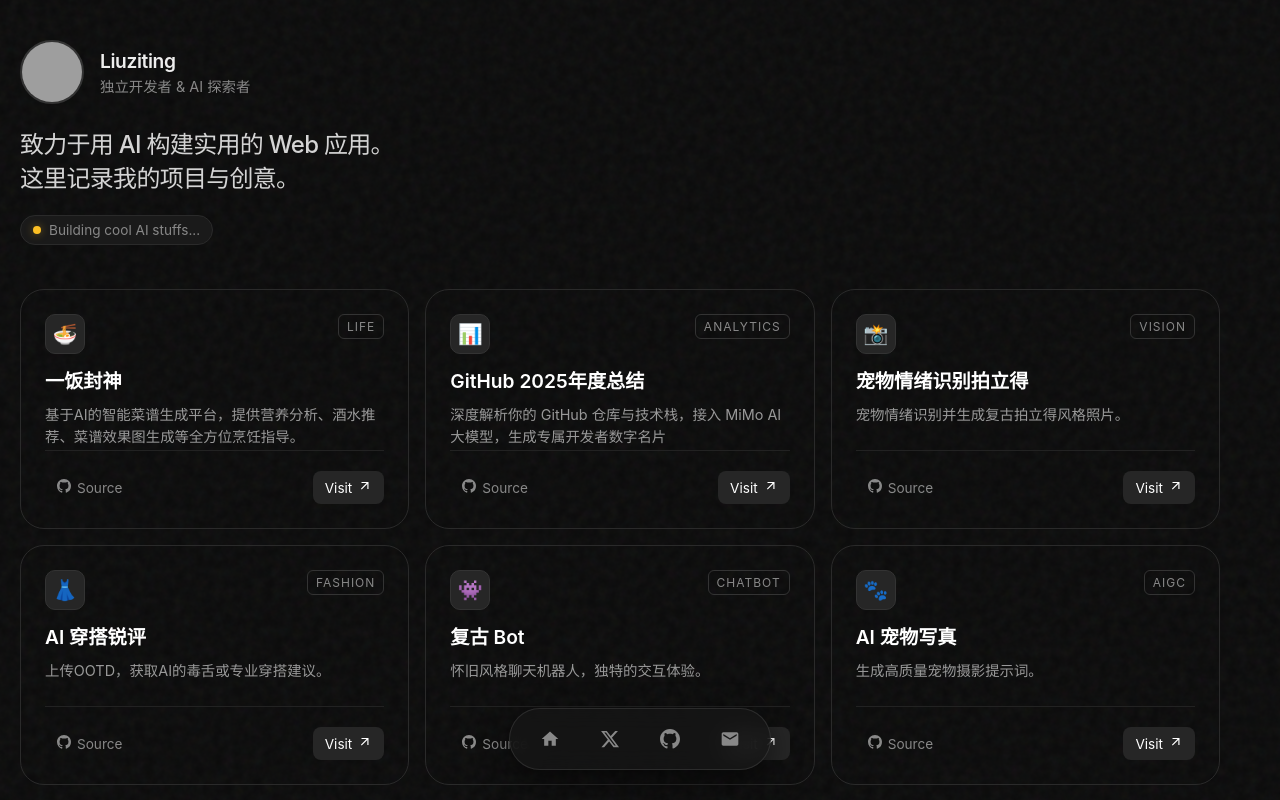
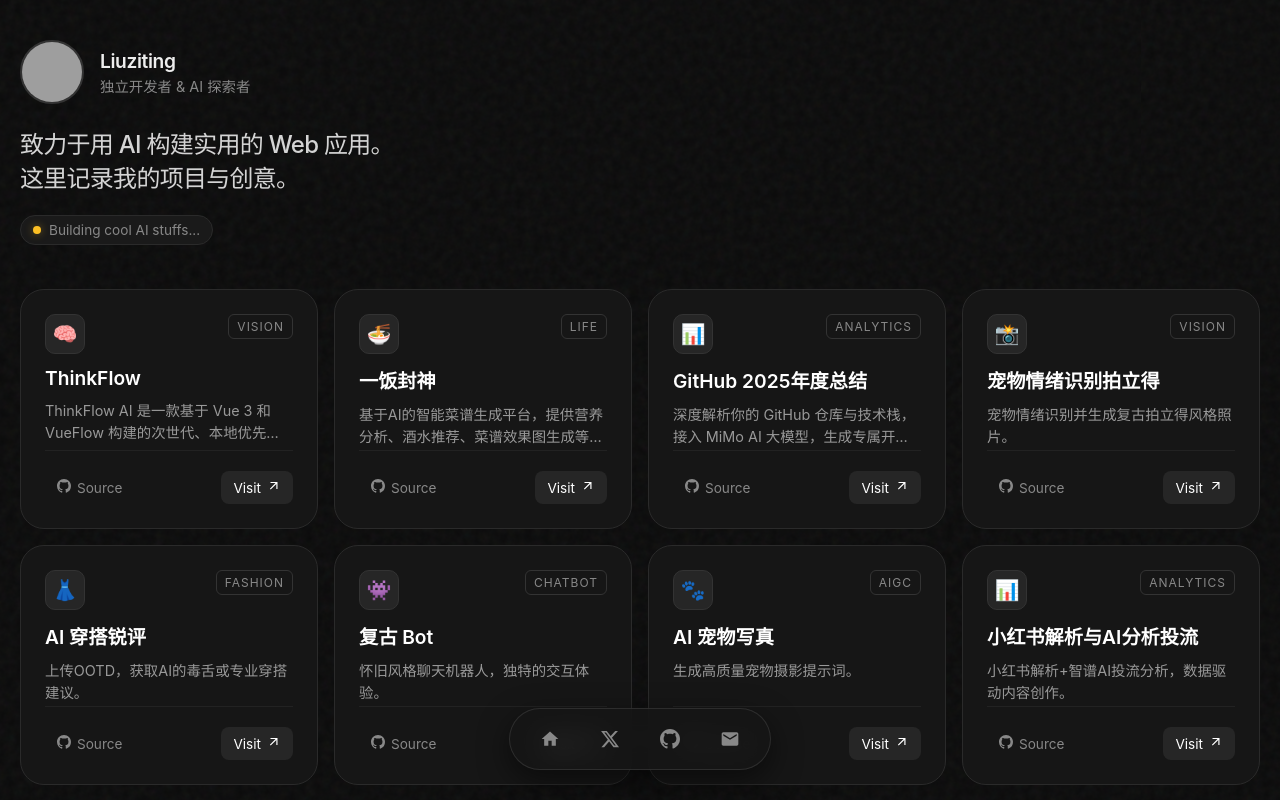
Before and after one commit to liu-ziting/liuziting-blog, a Vue app: page / in a window 1280 px wide. Shown: the top 800 px of the page. Built offline with nearby package versions, Linux system fonts and the light colour scheme; grey boxes are pictures that could not be loaded.

Commit message:
feat: 添加ThinkFlow项目并调整样式
- 在projects.ts中添加ThinkFlow项目数据
- 调整global.css中的容器宽度和网格布局
- 新增style.css文件包含基础样式和Markdown渲染样式

```diff
--- a/src/data/projects.ts
+++ b/src/data/projects.ts
@@ -8,6 +8,14 @@
 }
 
 export const projects: Project[] = [
+    {
+        title: 'ThinkFlow',
+        url: 'https://thinkflow-ai.lz-t.top/',
+        github: 'https://github.com/liu-ziting/ThinkFlowAI',
+        desc: 'ThinkFlow AI 是一款基于 Vue 3 和 VueFlow 构建的次世代、本地优先（Local-first）AI 驱动思维导图工具。它不仅仅是一个绘图软件，更是一个能够与你共同思考的“脑力增幅器”。',
+        icon: '🧠',
+        tag: 'Vision'
+    },
     {
         title: '一饭封神',
         url: 'https://eat.lz-t.top/',
--- /dev/null
+++ b/src/style.css
@@ -0,0 +1,101 @@
+@tailwind base;
+@tailwind components;
+@tailwind utilities;
+
+:root {
+  font-family: Inter, system-ui, Avenir, Helvetica, Arial, sans-serif;
+  line-height: 1.5;
+  font-weight: 400;
+
+  color-scheme: light dark;
+  color: rgba(255, 255, 255, 0.87);
+  background-color: #242424;
+
+  font-synthesis: none;
+  text-rendering: optimizeLegibility;
+  -webkit-font-smoothing: antialiased;
+  -moz-osx-font-smoothing: grayscale;
+}
+
+body {
+  margin: 0;
+  display: flex;
+  place-items: center;
+  min-width: 320px;
+  min-height: 100vh;
+}
+
+#app {
+  width: 100%;
+  margin: 0 auto;
+}
+
+/* Markdown 渲染基础样式 */
+.markdown-body {
+  @apply text-slate-700;
+  padding: 0 1rem;
+}
+
+.markdown-body h1 {
+  @apply text-lg font-black mt-4 mb-2 text-slate-900;
+}
+
+.markdown-body h2 {
+  @apply text-base font-black mt-3 mb-2 text-slate-900;
+}
+
+.markdown-body h3 {
+  @apply text-sm font-black mt-2 mb-1 text-slate-800;
+}
+
+.markdown-body p {
+  @apply mb-2 last:mb-0;
+}
+
+.markdown-body ul, .markdown-body ol {
+  @apply pl-4 mb-2 list-outside;
+}
+
+.markdown-body ul {
+  @apply list-disc;
+}
+
+.markdown-body ol {
+  @apply list-decimal;
+}
+
+.markdown-body li {
+  @apply mb-1;
+}
+
+.markdown-body code {
+  @apply px-1 py-0.5 bg-slate-100 rounded text-[0.9em] font-mono text-orange-600;
+}
+
+.markdown-body pre {
+  @apply p-3 bg-slate-900 text-slate-100 rounded-lg overflow-x-auto mb-3 font-mono text-[0.85em];
+}
+
+.markdown-body blockquote {
+  @apply pl-3 border-l-4 border-slate-200 text-slate-500 italic mb-2;
+}
+
+.markdown-body a {
+  @apply text-orange-500 hover:underline;
+}
+
+.markdown-body table {
+  @apply w-full border-collapse mb-3;
+}
+
+.markdown-body th, .markdown-body td {
+  @apply border border-slate-200 p-2 text-left;
+}
+
+.markdown-body th {
+  @apply bg-slate-50 font-bold;
+}
+
+.markdown-body hr {
+  @apply my-4 border-t border-slate-100;
+}
--- a/src/styles/global.css
+++ b/src/styles/global.css
@@ -25,8 +25,9 @@
 }
 
 .container {
-    max-width: 1200px;
+    max-width: 1600px;
     width: 100%;
+    margin: 0 auto;
     display: flex;
     flex-direction: column;
     gap: 24px;
@@ -103,13 +104,12 @@
 
 .bento-grid {
     display: grid;
-    grid-template-columns: repeat(auto-fill, minmax(340px, 1fr));
+    grid-template-columns: repeat(auto-fill, minmax(280px, 1fr));
     gap: 16px;
 }
 
 .card {
-    /* background-color: var(--card-bg); */
-    background-color: var(rgba(255, 255, 255, .029999999329447746), rgba(255, 255, 255, 0.03));
+    background-color: var(--card-bg);
     border: 1px solid var(--border-color);
     border-radius: 24px;
     padding: 24px;
```
